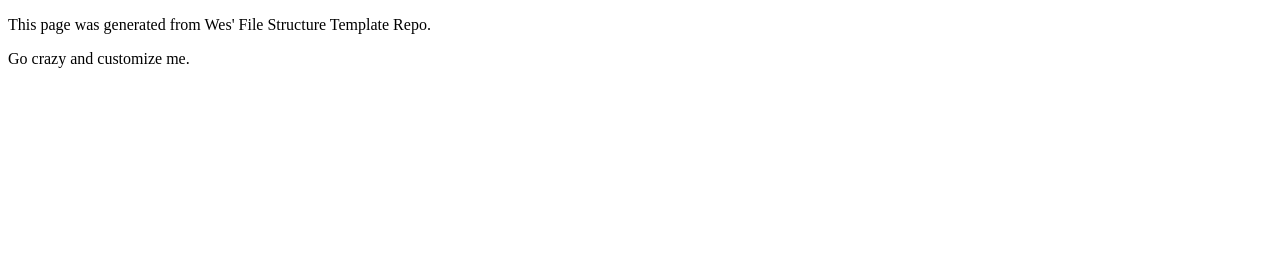
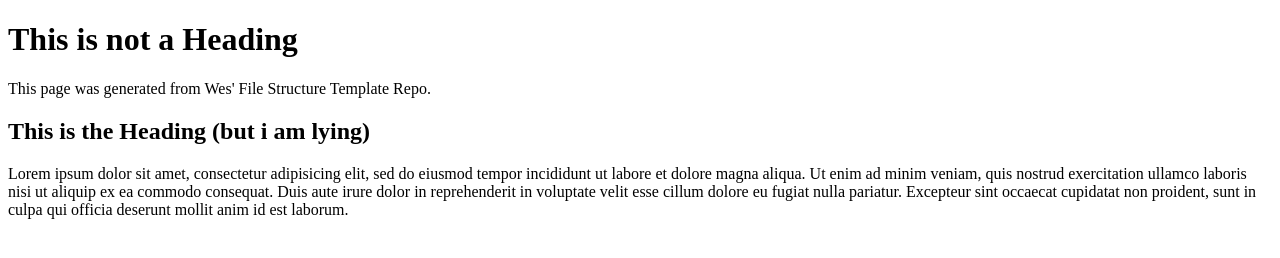
Before and after one commit to aylozano/art101, a plain HTML site: page index.html in a window 1280 px wide. Drawn offline with Linux system fonts and the light colour scheme.

Commit message:
Change 1

```diff
--- a/index.html
+++ b/index.html
@@ -6,9 +6,11 @@
 </head>
 <body>
 	<main>
+		<h1>This is not a Heading</h1>
 		<p>This page was generated from Wes' File Structure Template Repo.</p>
 
-		<p>Go crazy and customize me.</p>
+	<h2> This is the Heading (but i am lying)</h2>
+	<p>Lorem ipsum dolor sit amet, consectetur adipisicing elit, sed do eiusmod tempor incididunt ut labore et dolore magna aliqua. Ut enim ad minim veniam, quis nostrud exercitation ullamco laboris nisi ut aliquip ex ea commodo consequat. Duis aute irure dolor in reprehenderit in voluptate velit esse cillum dolore eu fugiat nulla pariatur. Excepteur sint occaecat cupidatat non proident, sunt in culpa qui officia deserunt mollit anim id est laborum.</p.>
 	</main>
 
 
```
